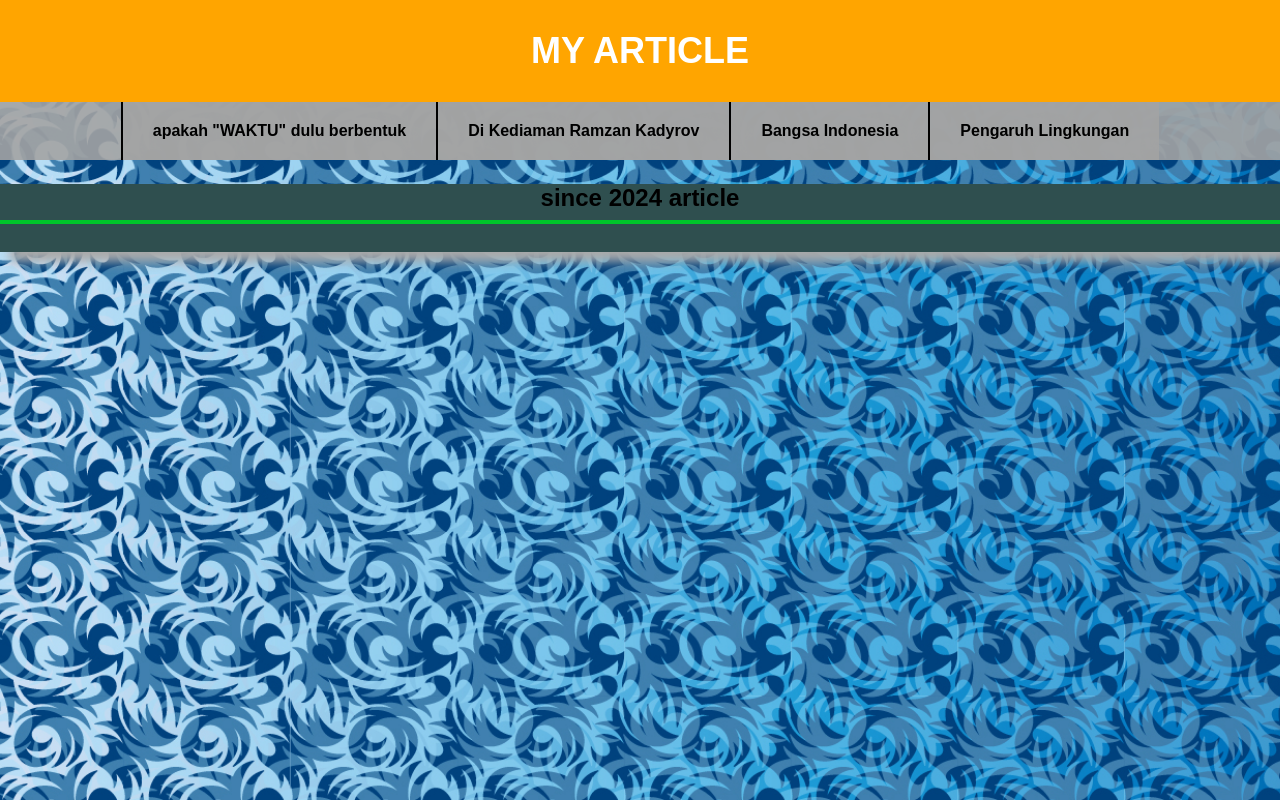
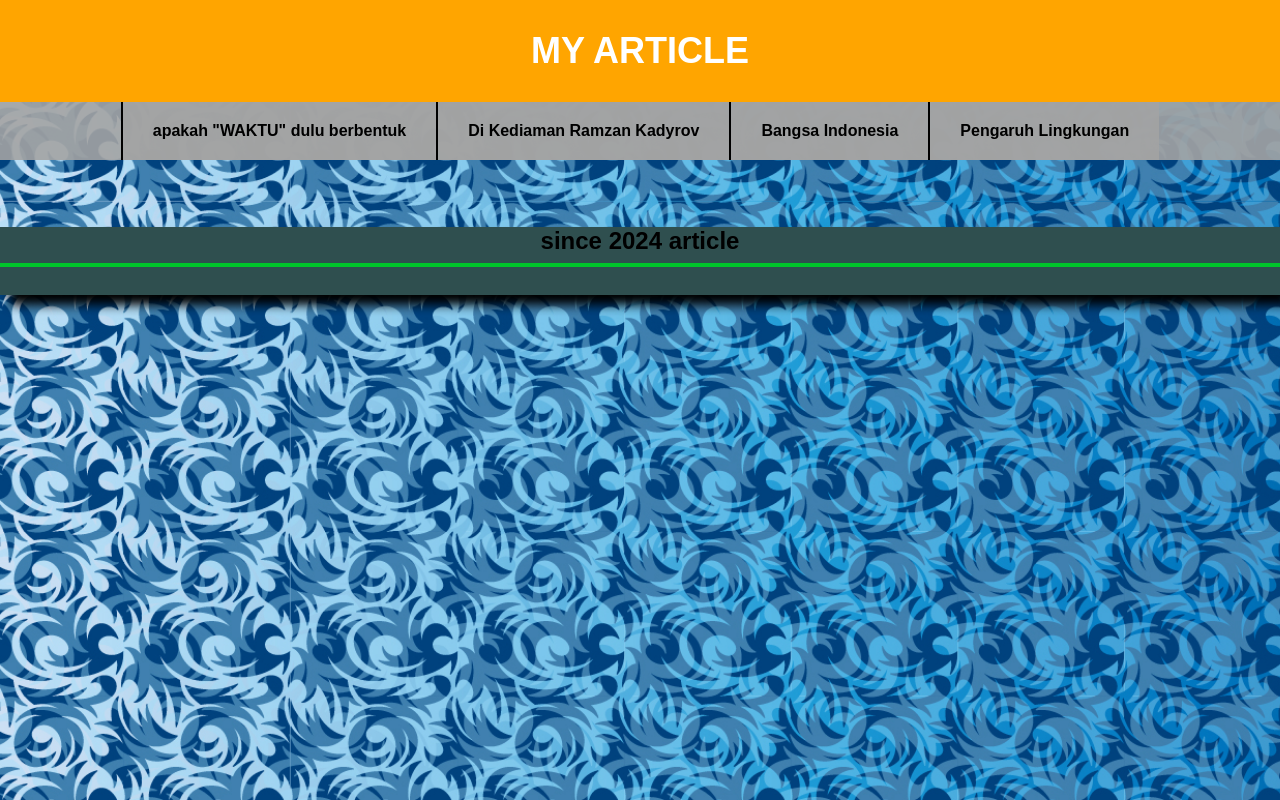
Before and after one commit to gobal1/jomba, a plain HTML site: page index.html in a window 1280 px wide. Drawn offline with Linux system fonts and the light colour scheme.

Commit message:
Update index.html

```diff
--- a/index.html
+++ b/index.html
@@ -86,8 +86,8 @@
       text-align: center;
       height: 68px;
       width: initial;
-      margin-top: 24px;
-      box-shadow: 10px 10px 10px #aaaaaa;
+      margin-top: 67px;
+      box-shadow: 10px 10px 10px black;
 
     }
   </style>
```
